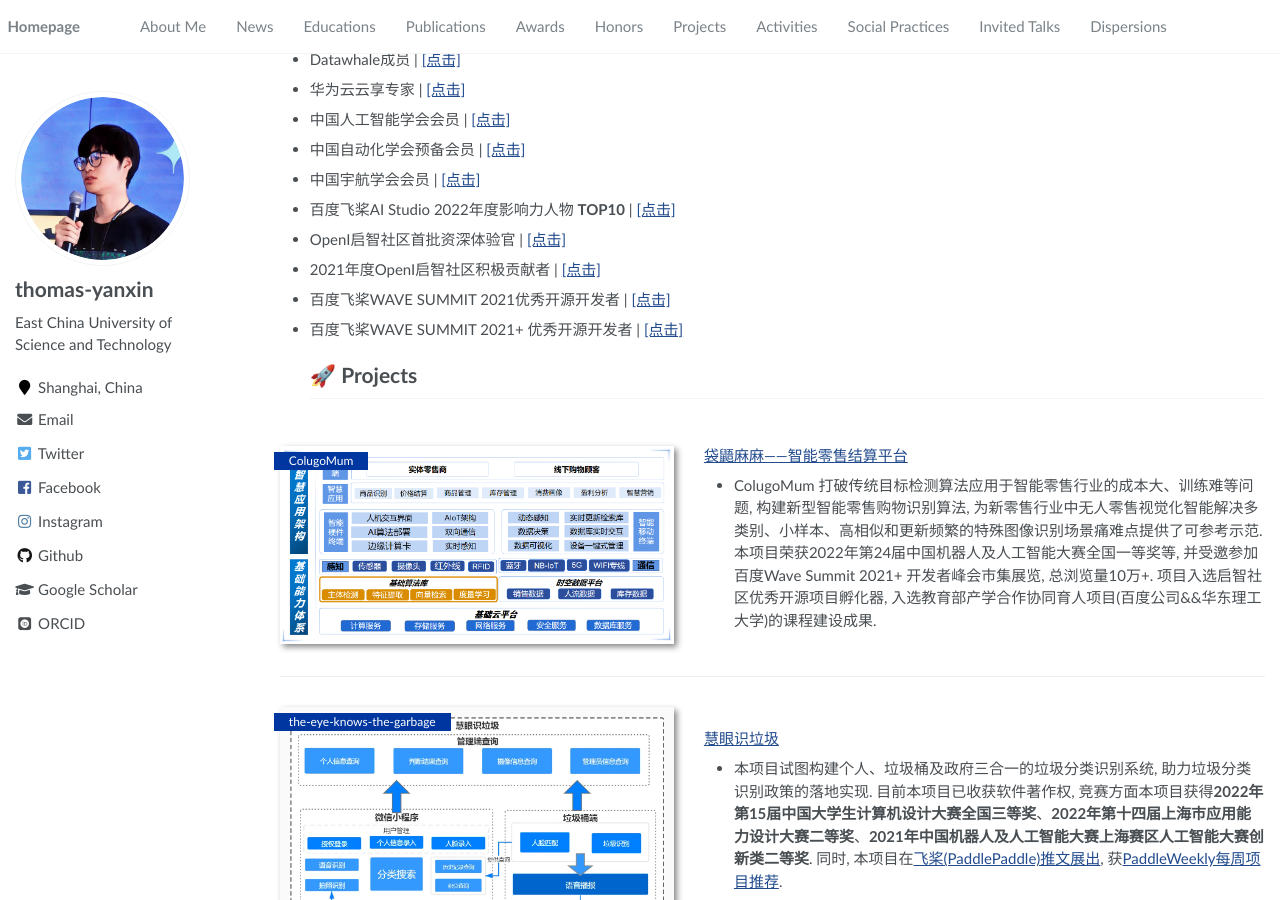
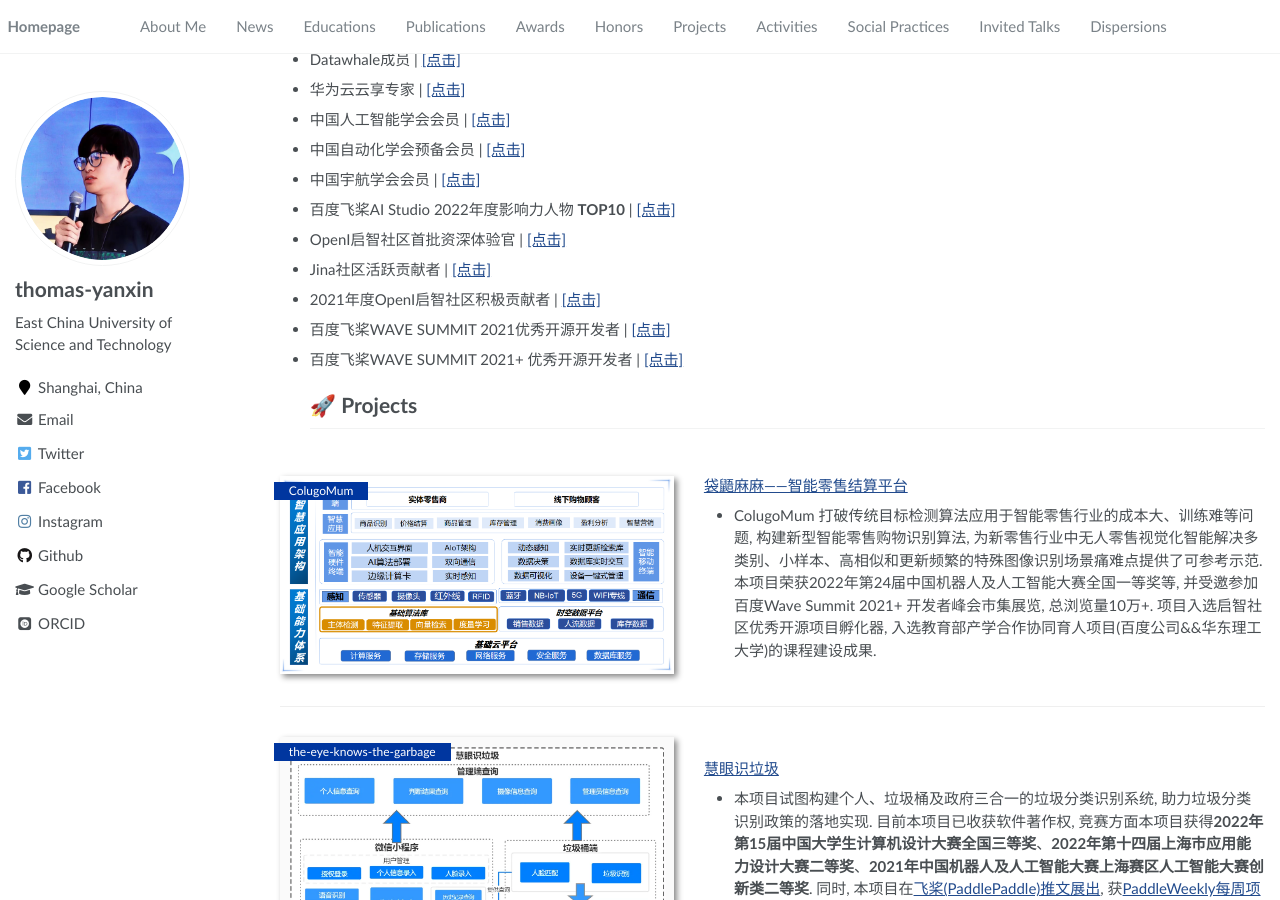
Before and after one commit to thomas-yanxin/thomas-yanxin.github.io, a Jekyll site: the page built from _pages/about.md, in a window 1280 px wide and 900 px high, scrolled down 1771 px. Built offline with Jekyll 4.4.1, drawn with Linux system fonts in a browser that asks for light colours; some web fonts are replaced.

Commit message:
Update about.md

```diff
--- a/_pages/about.md
+++ b/_pages/about.md
@@ -113,6 +113,8 @@
 
 * OpenI启智社区首批资深体验官 \| [\[点击\]](https://openi.org.cn/index.php?m=content&c=index&a=show&catid=221&id=53)
 
+* Jina社区活跃贡献者 \| [\[点击\]]()
+
 * 2021年度OpenI启智社区积极贡献者 \| [\[点击\]](https://github.com/thomas-yanxin/thomas-yanxin.github.io/blob/master/proof/OpenI%E5%90%AF%E6%99%BA%E7%A4%BE%E5%8C%BA%E7%A7%AF%E6%9E%81%E8%B4%A1%E7%8C%AE%E8%80%85-%E9%A2%9C%E9%91%AB.png)
 
 * 百度飞桨WAVE SUMMIT 2021优秀开源开发者 \| [\[点击\]](https://github.com/Awesome-DeepLearning/WAVE_SUMMIT_Ranking_List)
```
